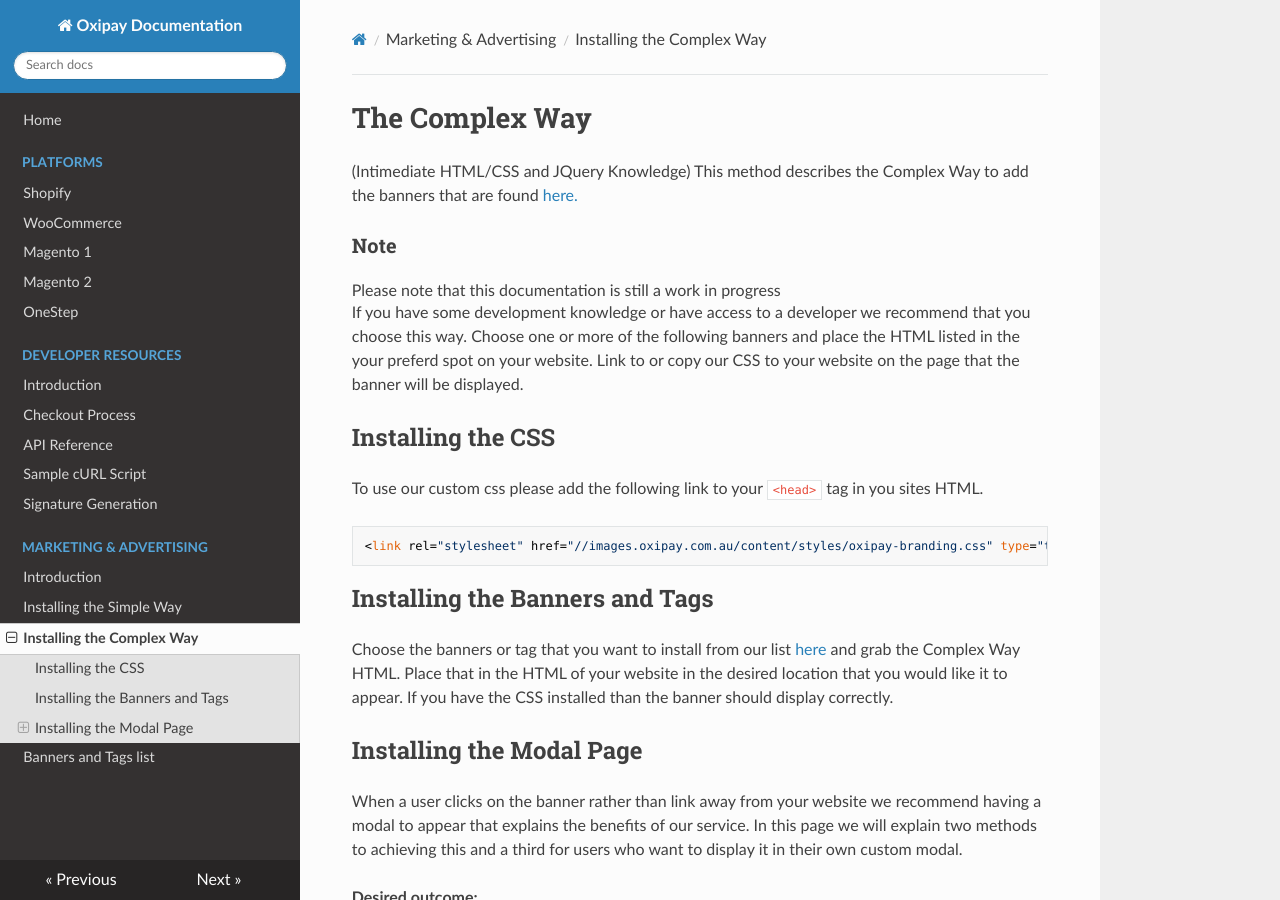
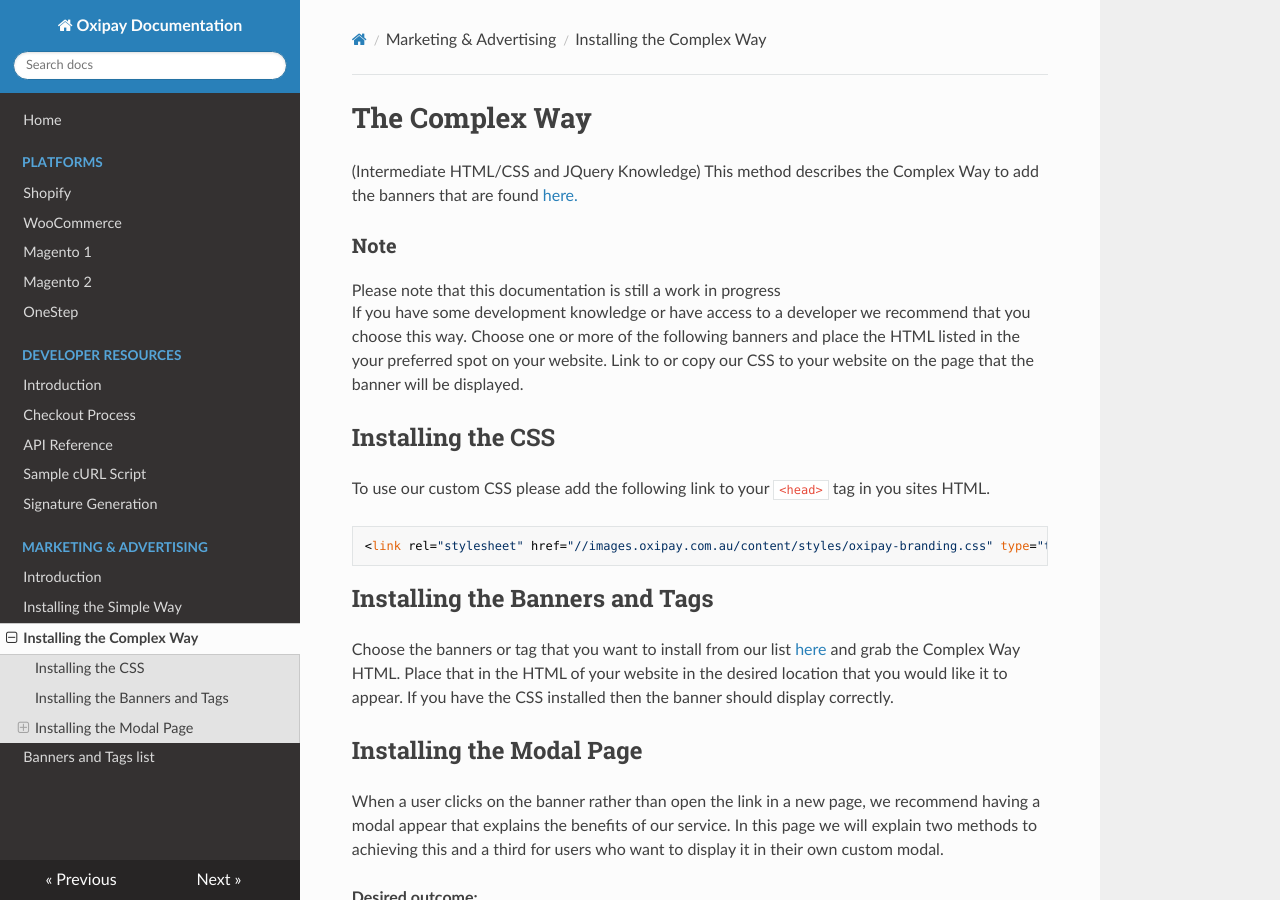
Before and after one commit to oxipay/oxidocs, an MkDocs documentation site: the page built from docs/guidelines/installing-complex.md, in a window 1280 px wide and 900 px high. Built offline with MkDocs 1.6.1, drawn with Linux system fonts in a browser that asks for light colours; nearby versions of some CDN libraries; old or Windows-style settings are respelled for this version of MkDocs; some of the changed text lies outside the part shown.

Commit message:
Fixed Spelling Issues

````diff
--- a/docs/guidelines/installing-complex.md
+++ b/docs/guidelines/installing-complex.md
@@ -1,6 +1,6 @@
 
 # The Complex Way
-(Intimediate HTML/CSS and JQuery Knowledge)
+(Intermediate HTML/CSS and JQuery Knowledge)
 This method describes the Complex Way to add the banners that are found <a href="/guidelines/banners">here.</a>
 <div class="panel panel-primary">
   <div class="panel-heading">
@@ -13,21 +13,21 @@
 
 
 If you have some development knowledge or have access to a developer we recommend that you choose this way.
-Choose one or more of the following banners and place the HTML listed in the your preferd spot on your website.
+Choose one or more of the following banners and place the HTML listed in the your preferred spot on your website.
 Link to or copy our CSS to your website on the page that the banner will be displayed.
 
 ## Installing the CSS
-To use our custom css please add the following link to your ```<head>``` tag in you sites HTML.
+To use our custom CSS please add the following link to your ```<head>``` tag in you sites HTML.
 ```
 <link rel="stylesheet" href="//images.oxipay.com.au/content/styles/oxipay-branding.css" type="text/css">
 ```
 ##Installing the Banners and Tags
-Choose the banners or tag that you want to install from our list <a href="/guidelines/banners">here</a> and grab the Complex Way HTML. Place that in the HTML of your website in the desired location that you would like it to appear. If you have the CSS installed than the banner should display correctly.
+Choose the banners or tag that you want to install from our list <a href="/guidelines/banners">here</a> and grab the Complex Way HTML. Place that in the HTML of your website in the desired location that you would like it to appear. If you have the CSS installed then the banner should display correctly.
 
 ## Installing the Modal Page
 
 
-When a user clicks on the banner rather than link away from your website we recommend having a modal to appear that explains the benefits of our service.
+When a user clicks on the banner rather than open the link in a new page, we recommend having a modal appear that explains the benefits of our service.
 In this page we will explain two methods to achieving this and a third for users who want to display it in their own custom modal.
 
 
````
Also changed, not shown: other parts of docs/guidelines/installing-complex.md (+5 -5 lines), docs/guidelines/banner-adverts.md (+4 -4 lines), docs/guidelines/banners.md (+1 -1 lines), docs/guidelines/installing-simple.md (+2 -2 lines).
